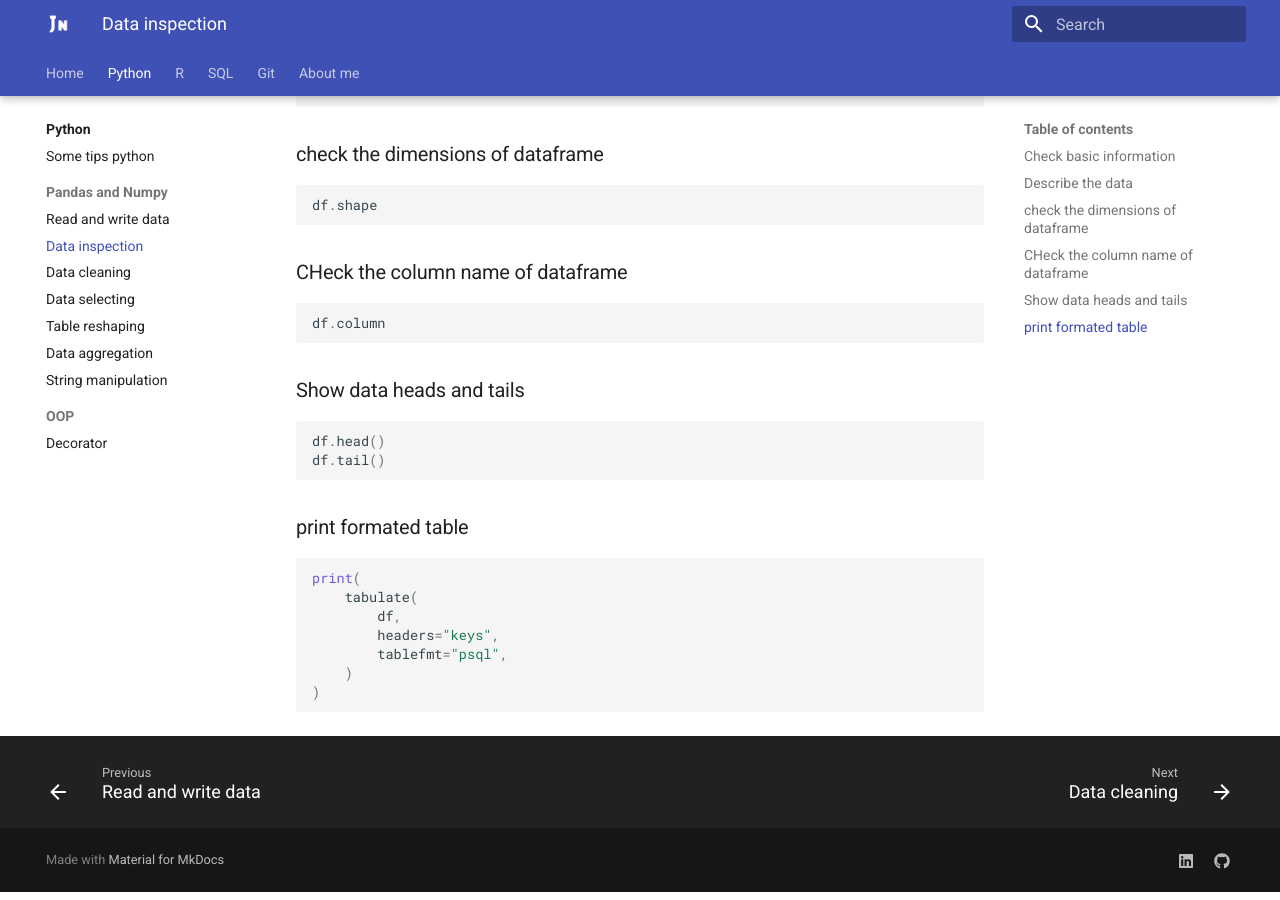
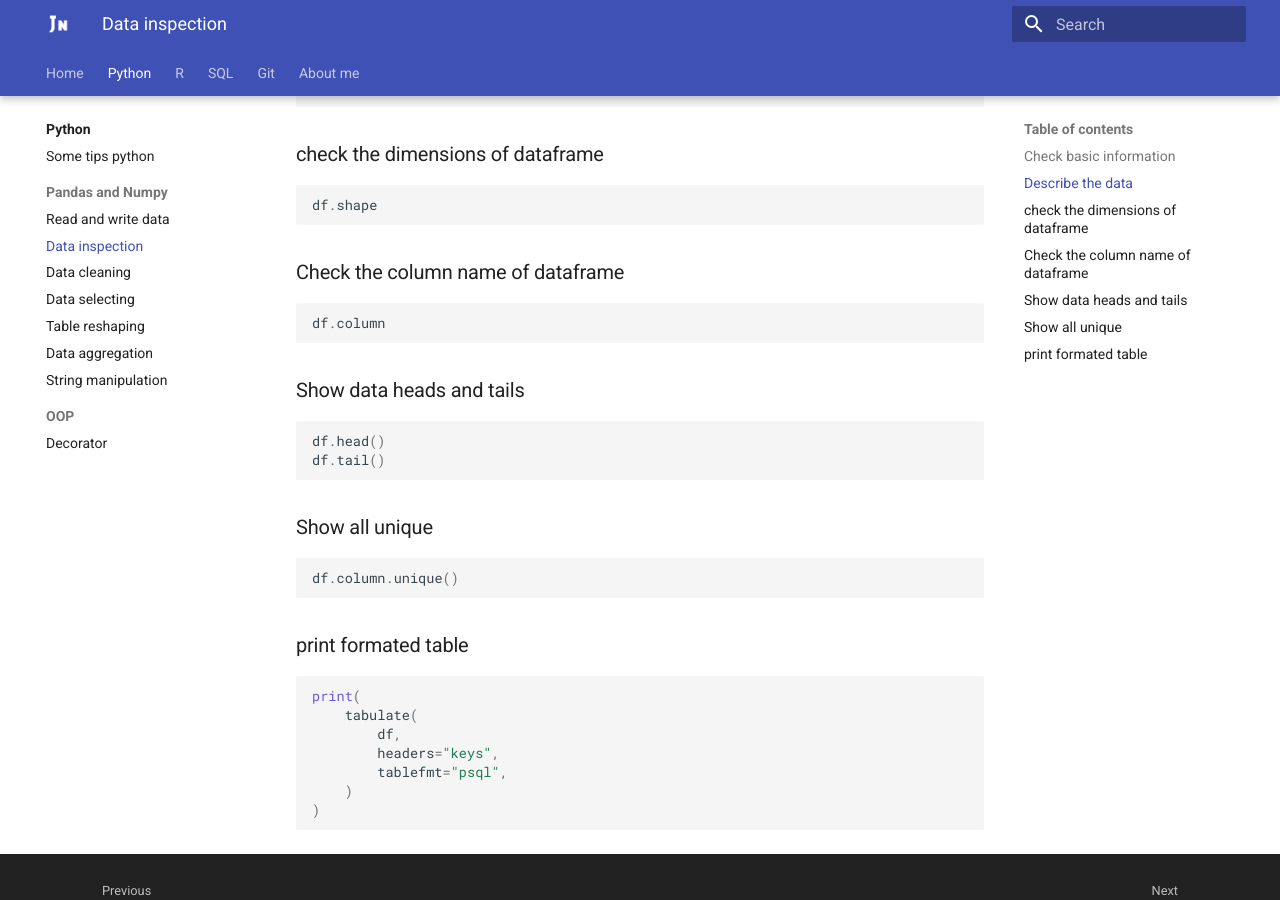
Before and after one commit to JoyDing0330/mynote, an MkDocs documentation site: the page built from docs/python/pandas_numpy/data_inspection.md, in a window 1280 px wide and 900 px high, scrolled down 499 px. Built offline with MkDocs 1.6.1 and Material for MkDocs 9.7.7, drawn with Linux system fonts in a browser that asks for light colours.

Commit message:
update python and r analysis

````diff
--- a/docs/python/pandas_numpy/data_inspection.md
+++ b/docs/python/pandas_numpy/data_inspection.md
@@ -16,7 +16,7 @@
 df.shape
 ```
 
-### CHeck the column name of dataframe
+### Check the column name of dataframe
 
 ```python
 df.column
@@ -28,6 +28,12 @@
 df.head()
 df.tail()
 ```
+
+### Show all unique
+```python
+df.column.unique()
+```
+
 ### print formated table
 ```python
 print(
````
Also changed, not shown: docs/R/data_analysis/r_data_analysis.md (+5 -0 lines).
